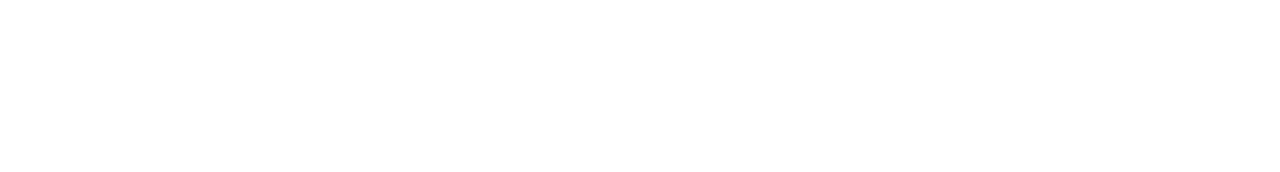
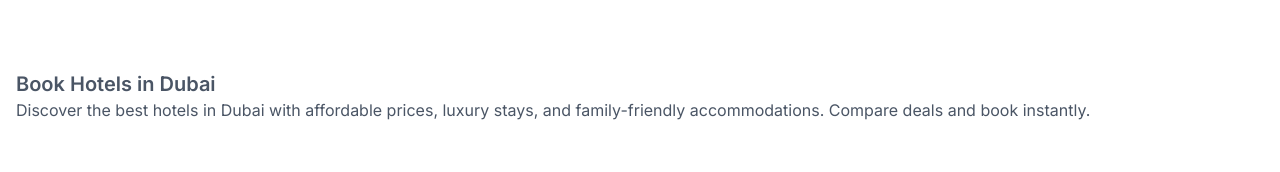
Before and after one commit to asfandk98/5stardubai, a Next.js app: page / in a window 1280 px wide. Shown: the part 170-342 px from the top of the page. Built offline with nearby package versions, Linux system fonts and the light colour scheme; no server answers.

Commit message:
added metadata and section

```diff
--- a/src/app/page.js
+++ b/src/app/page.js
@@ -3,7 +3,11 @@
 import { useEffect, useState } from "react";
 import ProductCard from "@/components/ProductCard";
 import axios from "axios";
-
+export const metadata = {
+  title: "Best Hotels in Dubai | Book Cheap Hotels UAE",
+  description: "Find and book hotels in Dubai, Abu Dhabi, and Sharjah at best prices.",
+  keywords: ["hotels in dubai", "cheap hotels UAE", "abu dhabi hotels"],
+};
 const API = "https://api.alainhotel.com/api";
 
 export default function Home() {
@@ -33,6 +37,14 @@
     // pt-[240px] on mobile (stacked search is taller), pt-[160px] on md+
     <main className="pt-[300px] md:pt-[200px] pb-10 space-y-10 max-w-7xl mx-auto px-4">
 
+      <section className="mt-10 text-gray-600">
+      <h2 className="text-xl font-semibold">Book Hotels in Dubai</h2>
+      <p>
+    Discover the best hotels in Dubai with affordable prices, luxury stays,
+    and family-friendly accommodations. Compare deals and book instantly.
+     </p>
+    </section>
+
       {featured.length > 0 && (
         <ProductCard
           subtitle="Handpicked for you"
--- a/src/app/payment/result/page.jsx
+++ b/src/app/payment/result/page.jsx
@@ -152,7 +152,7 @@
       <div style={{ display: "none" }}>
         <div ref={printRef}>
           <div className="hdr">
-            <div className="brand">Search Dubai Hotels</div>
+            <div className="brand">AlAin Dubai Hotels</div>
             <div className="ttl">Booking Confirmation</div>
             <div className="dt">{order.paid_at}</div>
           </div>
```
